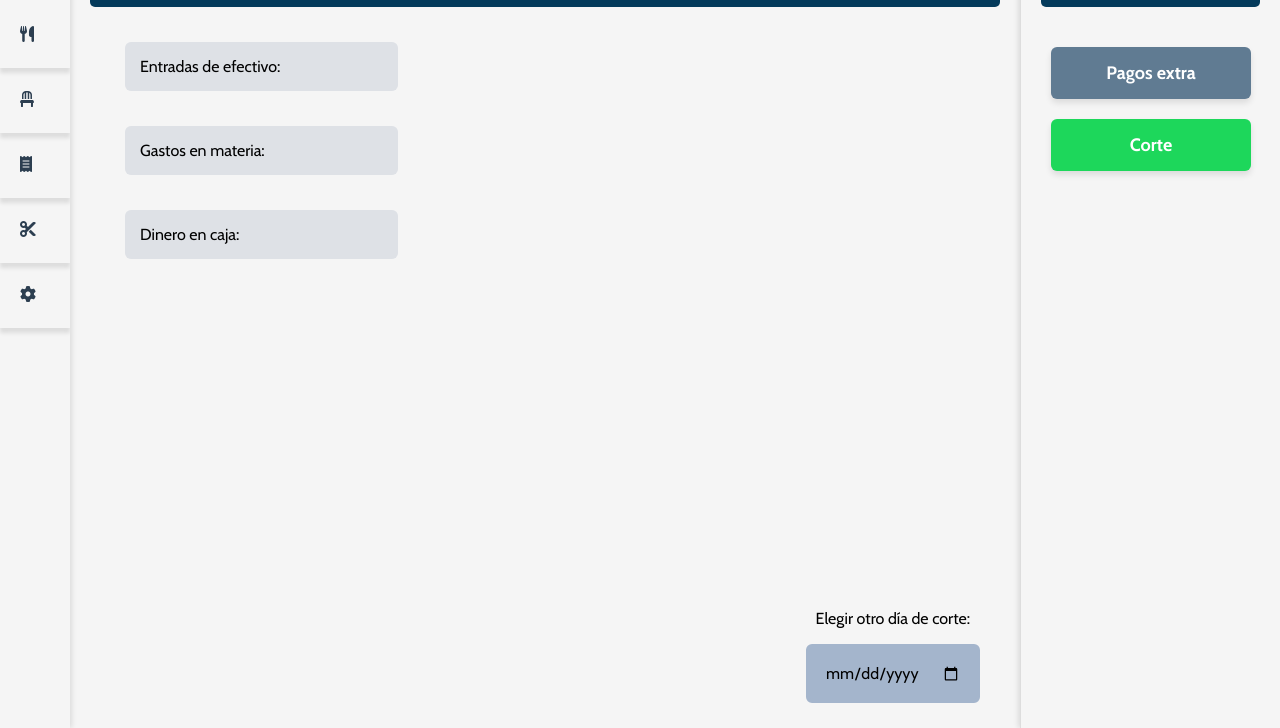
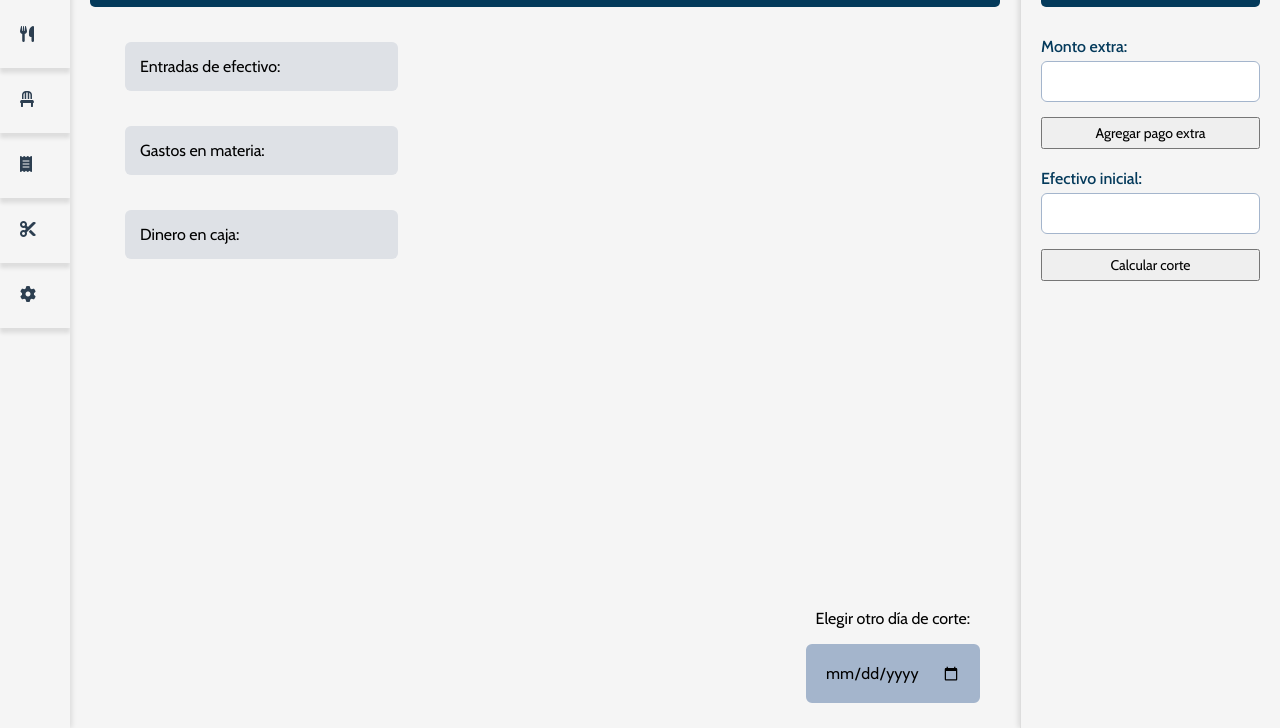
Before and after one commit to palafoxRen/CuentaClarafront, a plain HTML site: page Corte/corte.html in a window 1280 px wide. Shown: the part 72-800 px from the top of the page. Drawn offline with nearby package versions, Linux system fonts and the light colour scheme.

Commit message:
NUEVA implementación para corte

```diff
--- a/Corte/corte.html
+++ b/Corte/corte.html
@@ -78,14 +78,17 @@
         <!-- El backend inyecta los valores -->
         <!-- Sección de información de corte -->
     <div class="card-info">
+        <!-- [BACKEND] Inyectar aquí el valor de entradas de efectivo -->
         Entradas de efectivo:
     </div>
 
     <div class="card-info">
+        <!-- [BACKEND] Inyectar aquí el valor de gastos en materia -->
         Gastos en materia:
     </div>
 
     <div class="card-info">
+        <!-- [BACKEND] Inyectar aquí el valor de dinero en caja -->
         Dinero en caja:
     </div>
 
@@ -99,20 +102,30 @@
                 <h2>Ventas totales</h2>
             </div>
 
-            <!-- Botones de acción -->
-        <div class="button-container">
+            <!-- Formulario para pagos extra - Backend procesa POST -->
+            <form method="POST" class="pagos-form">
+                <div class="form-group">
+                    <label for="monto-extra">Monto extra:</label>
+                    <input type="number" id="monto-extra" name="monto_extra" class="form-input" required>
+                </div>
                 <button type="submit" name="pagos_extra" class="action-button pagos-button">
-                    Pagos extra
+                    Agregar pago extra
                 </button>
+            </form>
 
+            <!-- Formulario para calcular corte - Backend procesa POST -->
+            <form method="POST" class="corte-form">
+                <div class="form-group">
+                    <label for="efectivo-inicial">Efectivo inicial:</label>
+                    <input type="number" id="efectivo-inicial" name="efectivo_inicial" class="form-input" required>
+                </div>
                 <button type="submit" name="calcular_corte" class="action-button corte-button">
-                    Corte
+                    Calcular corte
                 </button>
-        </div>
+            </form>
 
         </div>
     </div>
 
-
 </body>
 </html>
--- a/Corte/styleCorte.css
+++ b/Corte/styleCorte.css
@@ -238,44 +238,61 @@ h2 {
     color: #FFFFFFFF; /*color de la letra*/
 }
 
-/* Estilos para los botones de acción */
-.button-container {
-    justify-content: center;
-    gap: 20px;
-    width: 100%;
+/* Estilos para formularios del panel derecho */
+.date-form {
+    margin-bottom: 30px;
+    display: flex;
+    flex-direction: column;
+    gap: 10px;
 }
 
-.action-button {
-    padding: 15px 30px;
-    border: none;
+.pagos-form, .corte-form {
+    display: flex;
+    flex-direction: column;
+    gap: 15px;
+    margin-bottom: 20px;
+}
+
+.form-group {
+    display: flex;
+    flex-direction: column;
+}
+
+.form-group label {
+    margin-bottom: 5px;
+    font-weight: 500;
+    color: #043A5B;
+}
+
+.form-input {
+    padding: 10px 15px;
+    border: 1px solid #A4B5CC;
     border-radius: 6px;
     font-family: 'Cabin', sans-serif;
-    font-size: 18px;
-    font-weight: bold;
-    cursor: pointer;
-    transition: all 0.3s ease;
-    color: white;
-    box-shadow: 0 4px 6px rgba(0, 0, 0, 0.1);
-    margin: 10px;
-    width: 200px; /* Ancho fijo para ambos botones */
-    flex-shrink: 0; /* Evita que los botones se encojan */
+    font-size: 16px;
 }
 
-.pagos-button {
-    background-color: #607B92FF; /* gris */
+.action-button { /* Estilos para los botones inferiores del formulario */
+    font-family: 'Cabin', sans-serif;
+    padding: 5px;
+    font-size: 14px;
 }
 
-.corte-button {
-    background-color: #1DD75BFF; /* verde */
+/* Estilos para montos */
+.amount {
+    font-weight: bold;
+    color: #043A5B;
 }
 
-.action-button:hover {
-    box-shadow: 0 6px 8px rgba(0, 0, 0, 0.15);
+.card-info.total {
+    background: #043A5B;
+    color: white;
 }
 
-.action-button:active {
-    box-shadow: 0 2px 4px rgba(0, 0, 0, 0.1);
+.card-info.total .amount {
+    color: white;
 }
+
 /*--------------------------------------------------*/
 
 /* Estilos responsivos */
```
